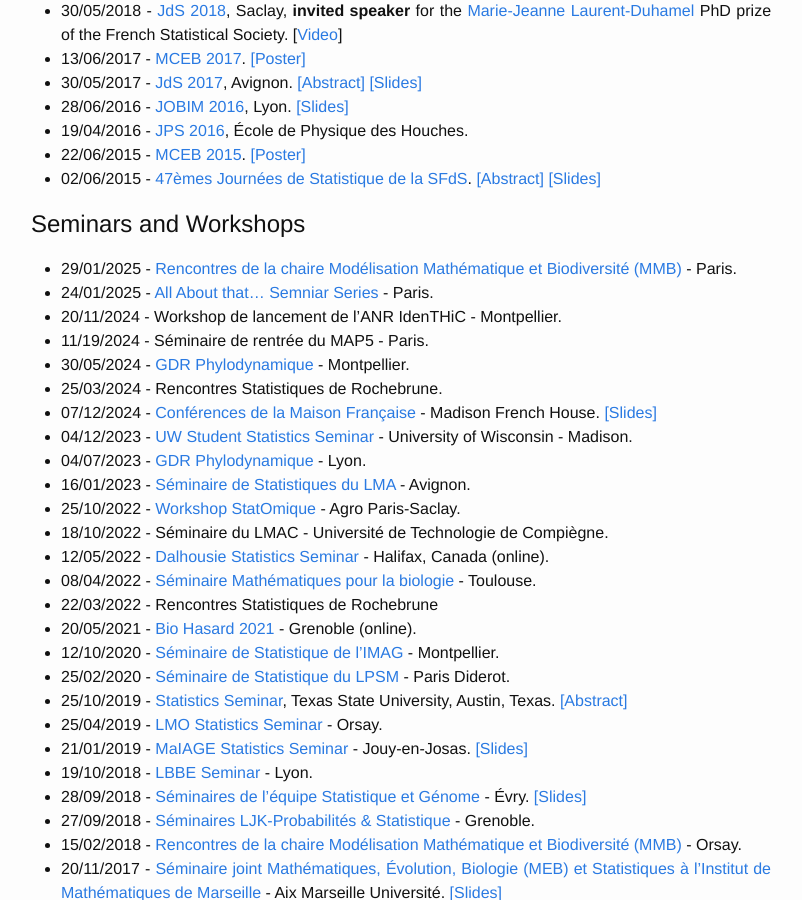
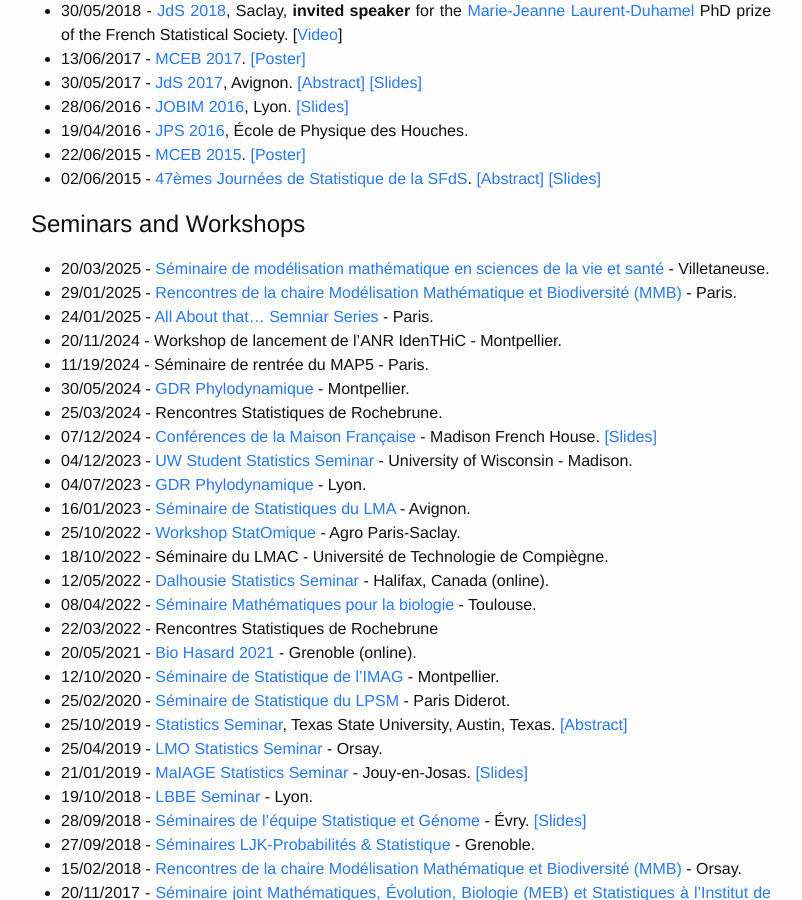
Before and after one commit to pbastide/pbastide.github.io, a Jekyll site: the page built from publi.md, in a window 1280 px wide and 900 px high, scrolled down 3374 px. Shown: the whole window, without its empty margins (239-1041 px from the left). Built offline with Jekyll 4.4.1, drawn with Linux system fonts in a browser that asks for light colours.

Commit message:
Update séminaire

```diff
--- a/publi.md
+++ b/publi.md
@@ -208,6 +208,7 @@ ISTE Editions.
 
 # Seminars and Workshops
 
+* 20/03/2025 - [Séminaire de modélisation mathématique en sciences de la vie et santé](https://sites.google.com/view/seminaire-modelisation/) - Villetaneuse.
 * 29/01/2025 - [Rencontres de la chaire Modélisation Mathématique et Biodiversité (MMB)](http://www.cmap.polytechnique.fr/chaire-mmb/meeting29012025.html) - Paris.
 * 24/01/2025 - [All About that... Semniar Series](https://sites.google.com/view/all-about-that-bayes/#h.okg5lblk6lnm) - Paris.
 * 20/11/2024 - Workshop de lancement de l'ANR IdenTHiC - Montpellier.
```
